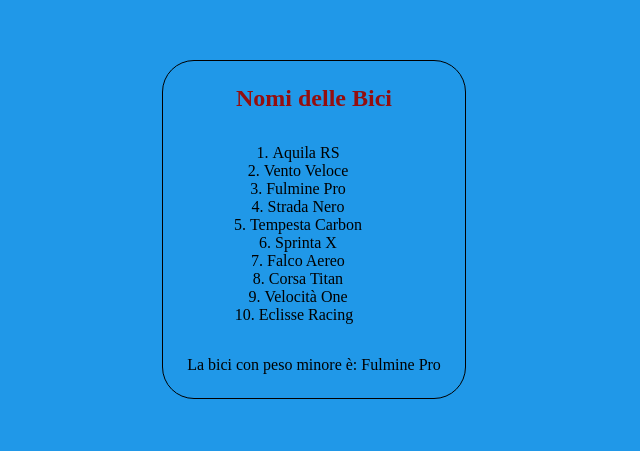
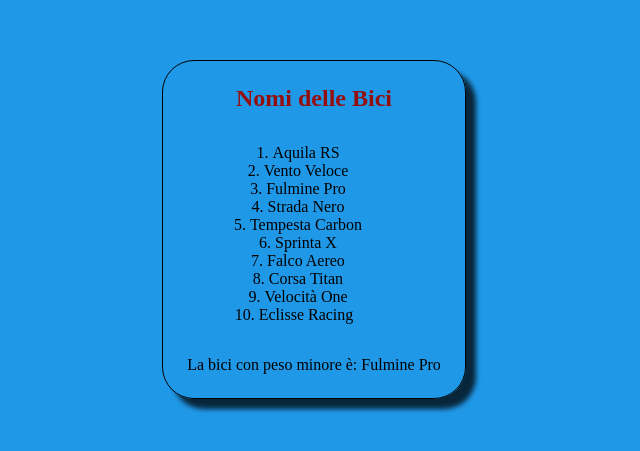
Before and after one commit to NicoSciangula/js-snack-es6, a plain HTML site: page snack-1/index.html in a window 1280 px wide. Shown: the part 171-622 px from the top of the page, without its empty margins (326-966 px from the left). Drawn offline with Linux system fonts and the light colour scheme.

Commit message:
added box-shadow

```diff
--- a/snack-1/style.css
+++ b/snack-1/style.css
@@ -15,6 +15,7 @@ body{
     border: 1px solid black;
     border-radius: 2rem;
     width: 100%;
+    box-shadow: 10px 10px 5px 0px rgba(0,0,0,0.75);
 }
 .container h1, p{
     padding: 1.5rem;
```
